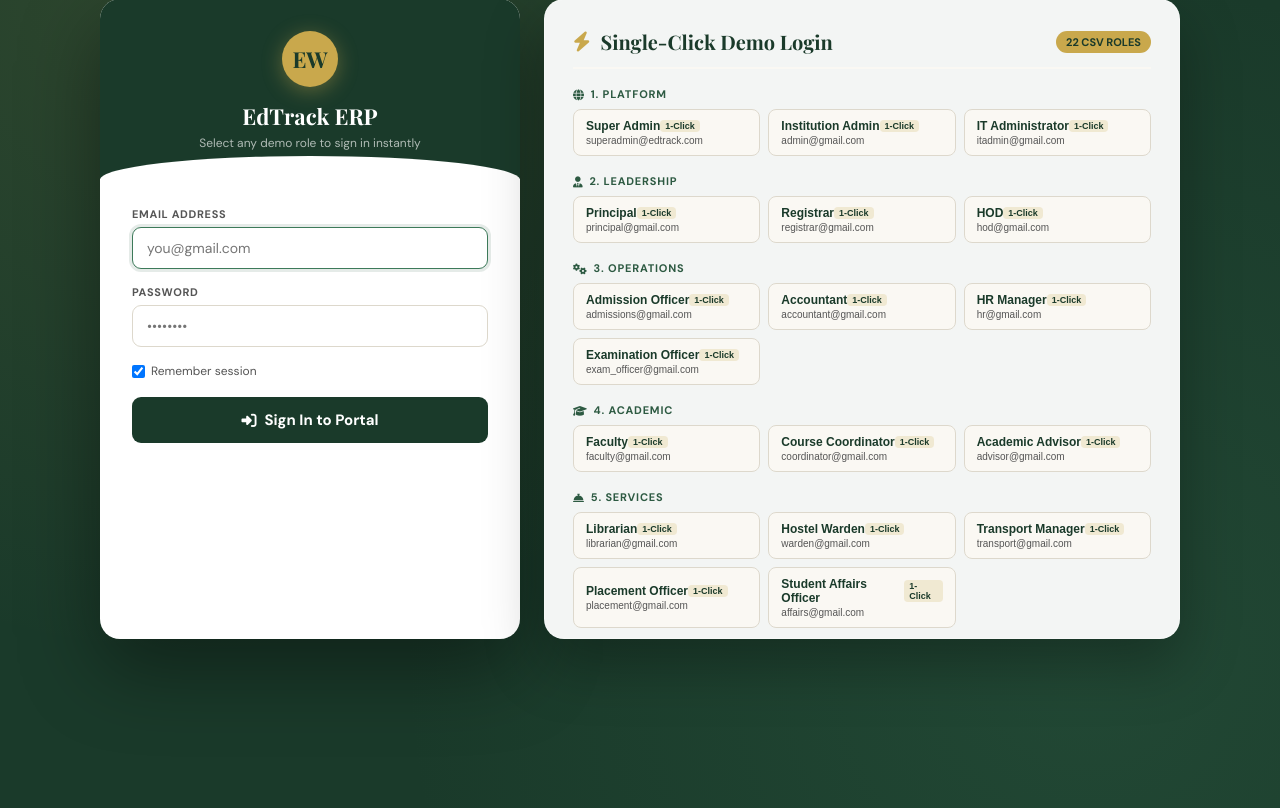
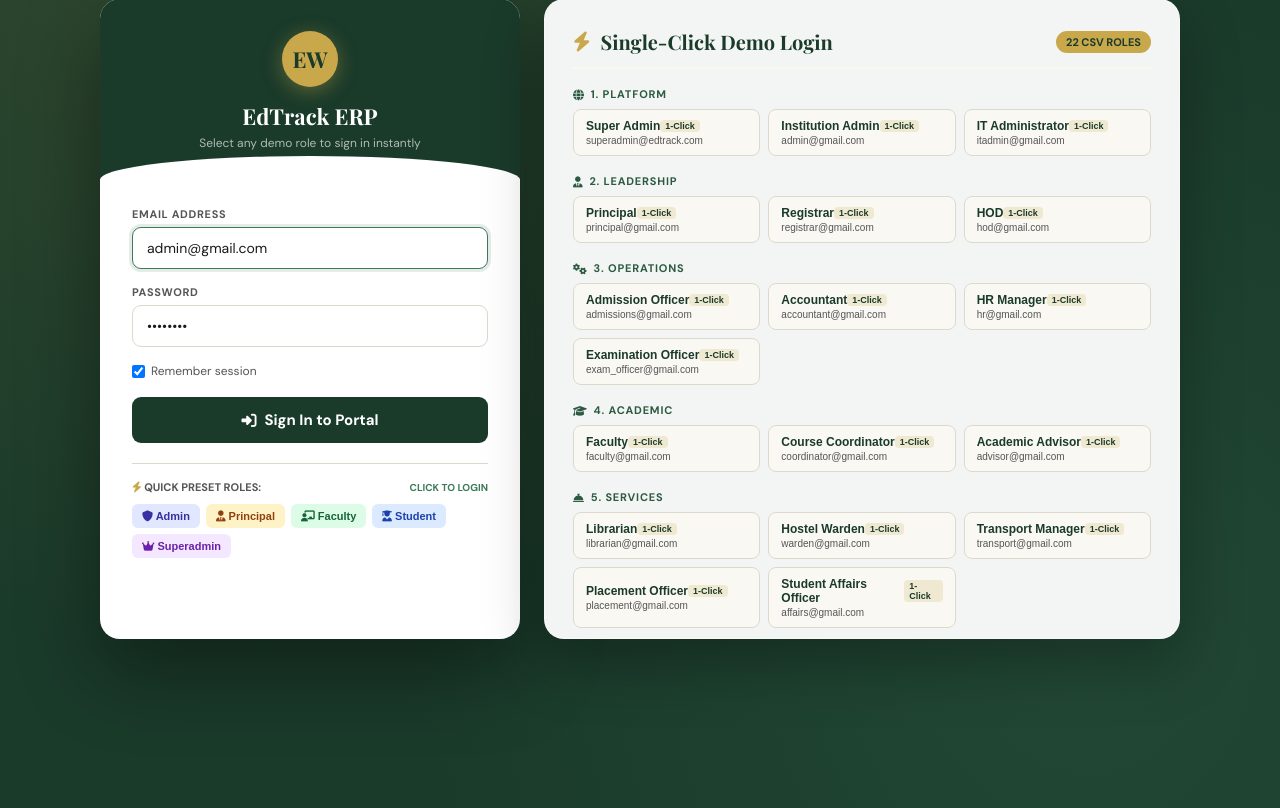
Before and after one commit to Prajjwal1594/EdTrack-ERP, a Flask app: page /login in a window 1280 px wide. Shown: the part 170-978 px from the top of the page. Run offline with Flask 3, Linux system fonts and the light colour scheme.

Commit message:
Fix: Add automatic demo account provisioning on login, inline quick preset role buttons, and User.is_active property getter

```diff
--- a/app/auth/routes.py
+++ b/app/auth/routes.py
@@ -26,8 +26,46 @@ def login():
         email = request.form.get('email', '').strip().lower()
         password = request.form.get('password', '')
         remember = request.form.get('remember') == 'on'
+
+        DEMO_MAP = {
+            "superadmin@edtrack.com": ("superadmin", "System Administrator", "super123", None),
+            "admin@gmail.com": ("admin", "Dr. Margaret Wells", "admin123", 1),
+            "itadmin@gmail.com": ("it_admin", "Vikram Seth", "itadmin123", 1),
+            "principal@gmail.com": ("principal", "Dr. Arthur Pendelton", "principal123", 1),
+            "registrar@gmail.com": ("registrar", "Eleanor Vance", "registrar123", 1),
+            "hod@gmail.com": ("hod", "Dr. S. Ranganathan", "hod123", 1),
+            "admissions@gmail.com": ("admission_officer", "Marcus Thorne", "admissions123", 1),
+            "accountant@gmail.com": ("accountant", "Robert Vance", "accountant123", 1),
+            "hr@gmail.com": ("hr", "Amanda Miller", "hr123", 1),
+            "exam_officer@gmail.com": ("examination_officer", "Patricia Sterling", "exam123", 1),
+            "faculty@gmail.com": ("faculty", "Mr. James Harrison", "faculty123", 1),
+            "coordinator@gmail.com": ("course_coordinator", "Dr. Evelyn Reed", "coordinator123", 1),
+            "advisor@gmail.com": ("academic_advisor", "Prof. Jonathan Blake", "advisor123", 1),
+            "librarian@gmail.com": ("librarian", "Clara Oswald", "librarian123", 1),
+            "warden@gmail.com": ("hostel_warden", "Captain Arthur Dent", "warden123", 1),
+            "transport@gmail.com": ("transport_manager", "George Miller", "transport123", 1),
+            "placement@gmail.com": ("placement_officer", "Rachel Green", "placement123", 1),
+            "affairs@gmail.com": ("student_affairs", "Daniel Cho", "affairs123", 1),
+            "student@gmail.com": ("student", "Alex Johnson", "student123", 1),
+            "parent@gmail.com": ("parent", "Robert Johnson", "parent123", 1),
+            "alumni@gmail.com": ("alumni", "Samantha Wright", "alumni123", 1),
+            "employer@gmail.com": ("employer", "TechCorp HR", "employer123", 1),
+        }
+
         user = User.query.filter_by(email=email).first()
-        if user and user.check_password(password) and user.is_active:
+        if not user and email in DEMO_MAP:
+            try:
+                role_k, name_k, pwd_k, cid_k = DEMO_MAP[email]
+                user = User(name=name_k, email=email, role=role_k, college_id=cid_k)
+                user.set_password(pwd_k)
+                user.is_active = True
+                db.session.add(user)
+                db.session.commit()
+            except Exception:
+                db.session.rollback()
+                user = User.query.filter_by(email=email).first()
+
+        if user and user.check_password(password) and (user.is_active is not False):
             login_user(user, remember=remember)
             try:
                 user.last_login = datetime.utcnow()
--- a/templates/auth/login.html
+++ b/templates/auth/login.html
@@ -243,11 +243,11 @@
       <form method="POST" action="{{ url_for('auth.login') }}" id="login-form">
         <div class="form-group">
           <label class="form-label">Email Address</label>
-          <input type="email" name="email" id="email-input" class="form-control" placeholder="you@gmail.com" required autofocus>
+          <input type="email" name="email" id="email-input" class="form-control" placeholder="you@gmail.com" value="admin@gmail.com" required autofocus>
         </div>
         <div class="form-group">
           <label class="form-label">Password</label>
-          <input type="password" name="password" id="password-input" class="form-control" placeholder="••••••••" required>
+          <input type="password" name="password" id="password-input" class="form-control" placeholder="••••••••" value="admin123" required>
         </div>
         <div class="remember-row">
           <label><input type="checkbox" name="remember" checked> Remember session</label>
@@ -255,6 +255,30 @@
         <button type="submit" class="btn-login" id="submit-btn">
           <i class="fas fa-right-to-bracket"></i> Sign In to Portal
         </button>
+
+        <div style="margin-top: 20px; border-top: 1px solid var(--border); padding-top: 16px;">
+          <div style="font-size: 11px; font-weight: 700; color: var(--ink-mid); text-transform: uppercase; margin-bottom: 10px; display: flex; align-items: center; justify-content: space-between;">
+            <span><i class="fas fa-bolt" style="color: var(--gold);"></i> Quick Preset Roles:</span>
+            <span style="font-size: 10px; color: var(--forest-light);">Click to Login</span>
+          </div>
+          <div style="display: flex; flex-wrap: wrap; gap: 6px;">
+            <button type="button" class="badge" onclick="quickLogin('admin@gmail.com', 'admin123')" style="background:#e0e7ff; color:#3730a3; border:none; padding:6px 10px; border-radius:6px; font-weight:700; cursor:pointer; font-size:11px;">
+              <i class="fas fa-shield"></i> Admin
+            </button>
+            <button type="button" class="badge" onclick="quickLogin('principal@gmail.com', 'principal123')" style="background:#fef3c7; color:#92400e; border:none; padding:6px 10px; border-radius:6px; font-weight:700; cursor:pointer; font-size:11px;">
+              <i class="fas fa-user-tie"></i> Principal
+            </button>
+            <button type="button" class="badge" onclick="quickLogin('faculty@gmail.com', 'faculty123')" style="background:#dcfce7; color:#166534; border:none; padding:6px 10px; border-radius:6px; font-weight:700; cursor:pointer; font-size:11px;">
+              <i class="fas fa-chalkboard-user"></i> Faculty
+            </button>
+            <button type="button" class="badge" onclick="quickLogin('student@gmail.com', 'student123')" style="background:#dbeafe; color:#1e40af; border:none; padding:6px 10px; border-radius:6px; font-weight:700; cursor:pointer; font-size:11px;">
+              <i class="fas fa-user-graduate"></i> Student
+            </button>
+            <button type="button" class="badge" onclick="quickLogin('superadmin@edtrack.com', 'super123')" style="background:#f3e8ff; color:#6b21a8; border:none; padding:6px 10px; border-radius:6px; font-weight:700; cursor:pointer; font-size:11px;">
+              <i class="fas fa-crown"></i> Superadmin
+            </button>
+          </div>
+        </div>
       </form>
     </div>
   </div>
@@ -405,15 +429,23 @@ function quickLogin(email, password) {
   const form = document.getElementById('login-form');
   const btn = document.getElementById('submit-btn');
 
-  emailInput.value = email;
+  emailInput.value = email.trim().toLowerCase();
   passwordInput.value = password;
-  btn.innerHTML = '<i class="fas fa-spinner fa-spin"></i> Logging in as ' + email + '...';
-  form.submit();
+  if (btn) {
+    btn.innerHTML = '<i class="fas fa-spinner fa-spin"></i> Logging in...';
+  }
+  if (typeof form.requestSubmit === 'function') {
+    form.requestSubmit();
+  } else {
+    form.submit();
+  }
 }
 
 document.getElementById('login-form').addEventListener('submit', function(e) {
   const emailInput = document.getElementById('email-input');
-  emailInput.value = emailInput.value.trim().toLowerCase();
+  if (emailInput) {
+    emailInput.value = emailInput.value.trim().toLowerCase();
+  }
 });
 </script>
 </body>
```
Also changed, not shown: app/models.py (+9 -1 lines).
